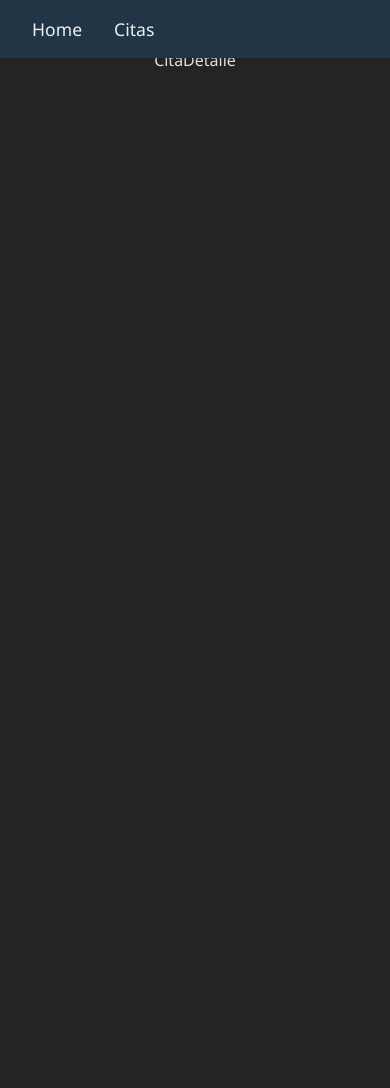
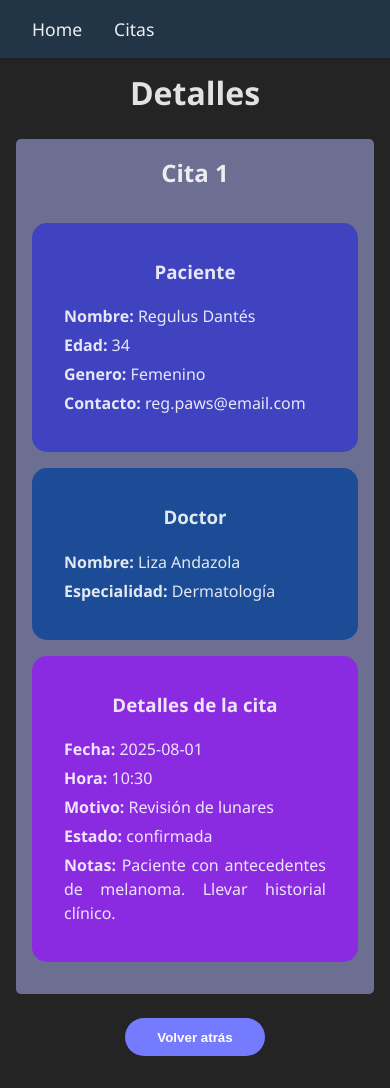
Before and after one commit to AmeghanFG/M6_IntroduccionAReact_Entregables, a React (Vite) app in the folder M6-7_Manejo-de-Rutas/: page /cita/1 in a window 390 px wide. Before the commit the page ends 844 px from the top, so only its background shows below. Built offline with nearby package versions, Linux system fonts and the light colour scheme.

Commit message:
Agregnado contenedor en citas para mejorar los estilos, agrendo logica en CitaDetalle y agregando sus estilos

```diff
--- a/M6-7_Manejo-de-Rutas/src/App.css
+++ b/M6-7_Manejo-de-Rutas/src/App.css
@@ -79,6 +79,8 @@ h1 {
 }
 
 .cita-card {
+  display: flex;
+  flex-direction: column;
   background-color:#E6E6FA;
   border-radius: 15px;
   padding: 1rem;
@@ -87,17 +89,22 @@ h1 {
 }
 
 .cita-card:hover {
-  box-shadow: 0 4px 12px rgba(0, 0, 0, 0.1);
+  box-shadow: 0 6px 10px rgba(111, 53, 71, 0.6);
 }
 
-.cita-card h2 {
-  margin-top: 0;
+.cita-card-content {
+  flex-grow: 1;
+  margin-bottom: 1rem;
+}
+
+.cita-card h3 {
+  margin: 0 0 1rem;
   font-size: 1.25rem;
   color: #34495e;
 }
 
 .cita-card p {
-  margin: 0.5rem 0;
+  margin: 0;
   font-size: 0.95rem;
   line-height: 1.4;
 }
@@ -106,7 +113,110 @@ h1 {
   color: #2c3e50;
 }
 
-/*  * Colores
+.cita-card button {
+  margin-top: auto;
+  padding: 0.5rem 1rem;
+  background-color: #3f43c0;
+  color: white;
+  border: none;
+  border-radius: 8px;
+  cursor: pointer;
+  font-weight: 600;
+  transition: background-color 0.3s ease;
+}
+
+.cita-card button:hover {
+  background-color: #535bf2;
+}
+
+/* *Detalles de la cita */
+.cita-details {
+  display: grid;
+  grid-template-columns: repeat(2, 1fr);
+  grid-template-rows: auto auto;
+  padding: 1rem 1rem 2rem;
+  gap: 1rem;
+  margin: 1rem;
+  background-color: rgba(179, 184, 255, 0.5);
+  border-radius: 5px;
+}
+
+.cita-details div {
+  display: flex;
+  flex-direction: column;
+  gap: 1rem;
+  align-items: flex-start;
+}
+
+
+.cita-details section {
+  padding: 1rem 2rem;
+  box-sizing: border-box;
+  width: 100%;
+  border-radius: 15px;
+}
+
+.cita-details h2 {
+  grid-column: 1/-1; /* Abarca todas las columnas */
+  margin: 0 0 1rem;
+}
+
+.cita-details h3 {
+  text-align: center;
+}
+
+.cita-details p {
+  margin: 0 0 5px 0;
+  text-align: justify;
+}
+
+.cita-details p:last-child {
+  padding-bottom: 1rem;
+}
+
+.patient-info {
+  background-color: #3f43c0;
+  align-self: start;
+}
+
+.dr-info {
+  background-color: #1c4c96;
+}
+
+.general-details-info {
+  background-color: blueviolet;
+}
+
+.btn-volver {
+  margin: 0.5rem auto 2rem;
+  padding: 0.7rem 2rem;
+  background-color: #747bff;
+  color: white;
+  border: none;
+  border-radius: 100vw;
+  cursor: pointer;
+  font-weight: 800;
+  transition: background-color 0.3s ease;
+}
+
+
+.btn-volver:hover {
+  background-color: #d1d4ff;
+  color: #242424;
+}
+
+@media (max-width: 500px) {
+  .cita-details {
+    grid-template-columns: 1fr;
+  }
+}
+
+
+/*  * Colores para el proyecto
+#1f1f5c - rgb(31 31 92)
+#292b73 - rgb(41, 43, 115)
+#2f3192 - rgb(47 49 146)
+#3f43c0 - rgb(63 67 192)
 #747bff - rgb(116 123 255)
 #646cff - rgb(100 108 255)
 #535bf2 - rgb(83 91 242)
@@ -115,6 +225,20 @@ h1 {
 #c2c6ff - rgb(194 198 255)
 #d1d4ff - rgb(209 212 255)
 #e0e2ff - rgb(224 226 255)
+
+#1c4c96 - rgb(28 76 150)
+#98c3ec - rgb(152 195 237)
+#bceeff - rgb(188 238 255)
+#6a9cde - rgb(106 156 222)
+
 #213547 - rgb(33 53 71)
+#2c4a63 - rgb(44 74 99)
+#35516c - rgb(53 81 108)
+#3a5c7a - rgb(58 92 122)
+#4682b4 - rgb(70 130 180)
+#5a8bb0 - rgb(90 139 176)
+#6fa8dc - rgb(111 168 220)
+
+rgb(111 53 71)
 #242424 - rgb(36 36 36)
 */
--- a/M6-7_Manejo-de-Rutas/src/pages/CitaDetalle.jsx
+++ b/M6-7_Manejo-de-Rutas/src/pages/CitaDetalle.jsx
@@ -1,11 +1,55 @@
 import React from 'react'
-// import { useParams } from 'react-router-dom'
+import { useNavigate, useParams } from 'react-router-dom'
+import { citasMedicas } from '../data/citasMedicas'
 
 function CitaDetalle () {
-  // const { id } = useParams()
+  const { id } = useParams()
+  const cita = citasMedicas.find((cita) => cita.id === parseInt(id))
+
+  const navegate = useNavigate()
+
+  if (!cita) {
+    return <h1>Cita no encontrada 😿</h1>
+  }
+
+  const handleGoBack = () => {
+    navegate(-1)
+  }
 
   return (
-    <div>CitaDetalle</div>
+    <>
+      <h1>Detalles</h1>
+
+      <div className='cita-details'>
+        <h2>Cita {cita.id}</h2>
+
+        <div>
+          <section className='patient-info'>
+            <h3>Paciente</h3>
+            <p><strong>Nombre: </strong>{cita.paciente.nombre}</p>
+            <p><strong>Edad: </strong>{cita.paciente.edad}</p>
+            <p><strong>Genero: </strong>{cita.paciente.genero}</p>
+            <p><strong>Contacto: </strong>{cita.paciente.contacto}</p>
+          </section>
+
+          <section className='dr-info'>
+            <h3>Doctor</h3>
+            <p><strong>Nombre: </strong>{cita.medico.nombre}</p>
+            <p><strong>Especialidad: </strong>{cita.medico.especialidad}</p>
+          </section>
+        </div>
+
+        <section className='general-details-info'>
+          <h3>Detalles de la cita</h3>
+          <p><strong>Fecha: </strong>{cita.fecha}</p>
+          <p><strong>Hora: </strong>{cita.hora}</p>
+          <p><strong>Motivo: </strong>{cita.motivo}</p>
+          <p><strong>Estado: </strong>{cita.estado}</p>
+          <p><strong>Notas: </strong>{cita.notas}</p>
+        </section>
+      </div>
+      <button onClick={handleGoBack} className='btn-volver'>Volver atrás</button>
+    </>
   )
 }
 
--- a/M6-7_Manejo-de-Rutas/src/pages/Citas.jsx
+++ b/M6-7_Manejo-de-Rutas/src/pages/Citas.jsx
@@ -10,12 +10,16 @@ const Citas = () => {
       <div className='appointments-cards'>
         {citasMedicas.map((cita) => (
           <div key={cita.id} className='cita-card'>
-            <h3>Cita {cita.id}</h3>
-            <p><strong>Paciente: </strong>{cita.paciente.nombre}</p>
-            <p><strong>Médico:</strong> {cita.medico.nombre} ({cita.medico.especialidad})</p>
-            <p><strong>Fecha:</strong> {cita.fecha} a las {cita.hora}</p>
-            <p><strong>Estado:</strong> {cita.estado}</p>
-            <Link to={`/cita/${cita.id}`}><button>Ver detalles</button></Link>
+            <div className='cita-card-content'>
+              <h3>Cita {cita.id}</h3>
+              <p><strong>Paciente: </strong>{cita.paciente.nombre}</p>
+              <p><strong>Médico:</strong> {cita.medico.nombre} ({cita.medico.especialidad})</p>
+              <p><strong>Fecha:</strong> {cita.fecha} a las {cita.hora}</p>
+              <p><strong>Estado:</strong> {cita.estado}</p>
+            </div>
+            <Link to={`/cita/${cita.id}`}>
+              <button>Ver detalles</button>
+            </Link>
           </div>
         ))}
       </div>
```
